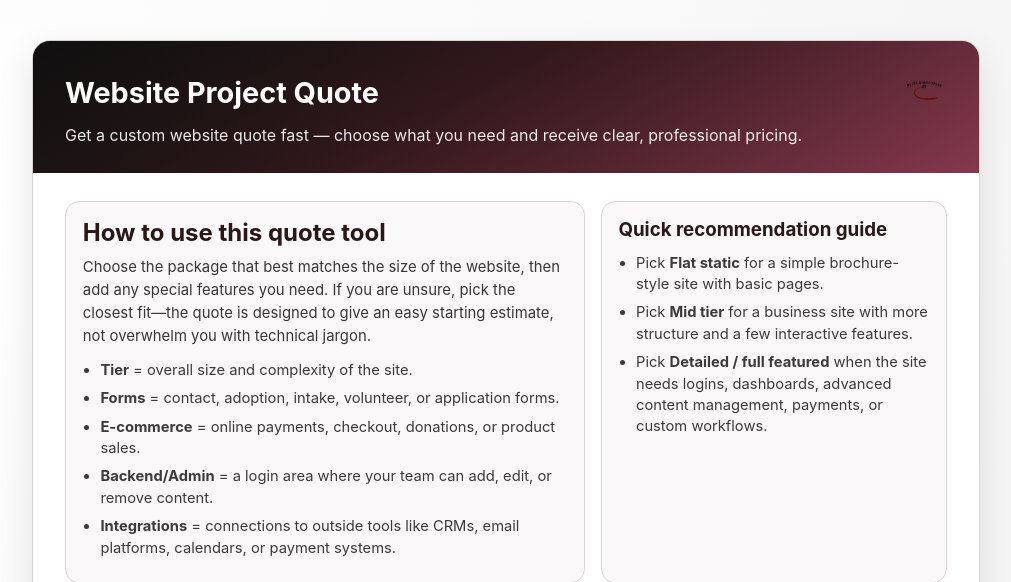
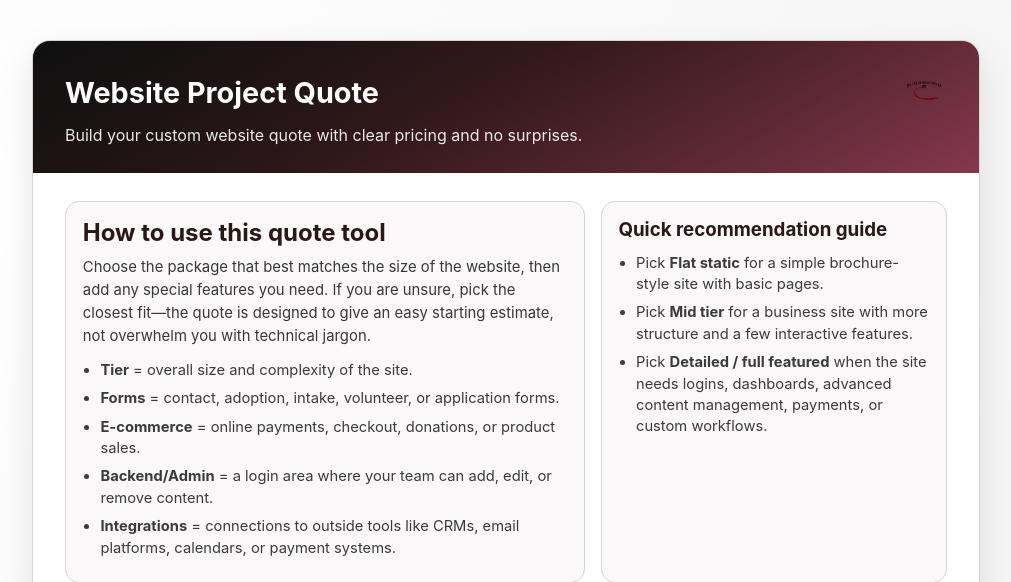
Before and after one commit to GRABOWSKIGROUP/Website-Quote, a Flask app: page / in a window 1280 px wide. Shown: the top 582 px of the page, without its empty margins (134-1145 px from the left). Run offline with Flask 2, Linux system fonts and the light colour scheme.

Commit message:
Refine hero copy to plain confident tone

```diff
--- a/templates/form.html
+++ b/templates/form.html
@@ -388,7 +388,7 @@
             <h1>Website Project Quote</h1>
             <img class="title-logo" src="{{ url_for('static', filename='lOGO.png') }}" alt="JG Tech Solutions logo" />
           </div>
-          <p>Get a custom website quote fast — choose what you need and receive clear, professional pricing.</p>
+          <p>Build your custom website quote with clear pricing and no surprises.</p>
         </header>
 
         <div class="content">
```
